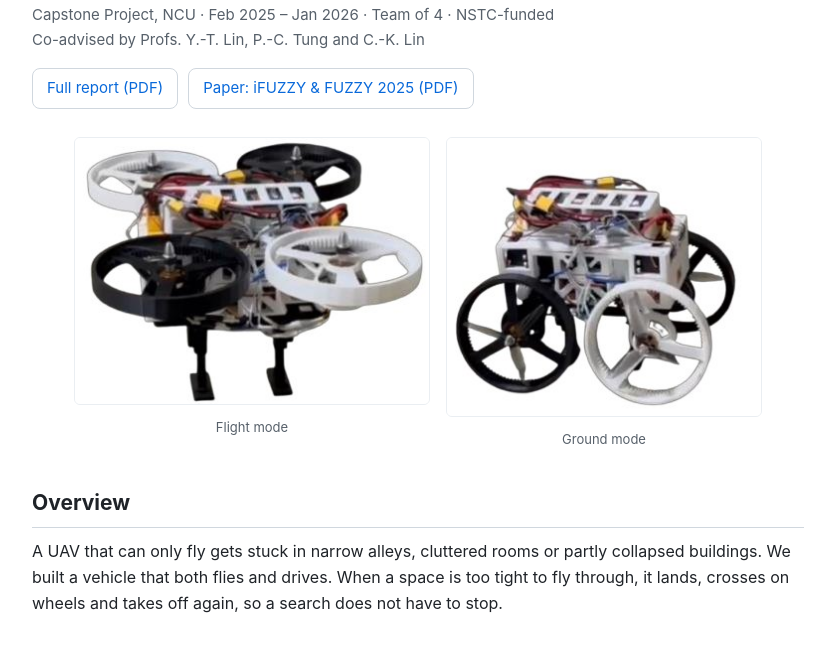
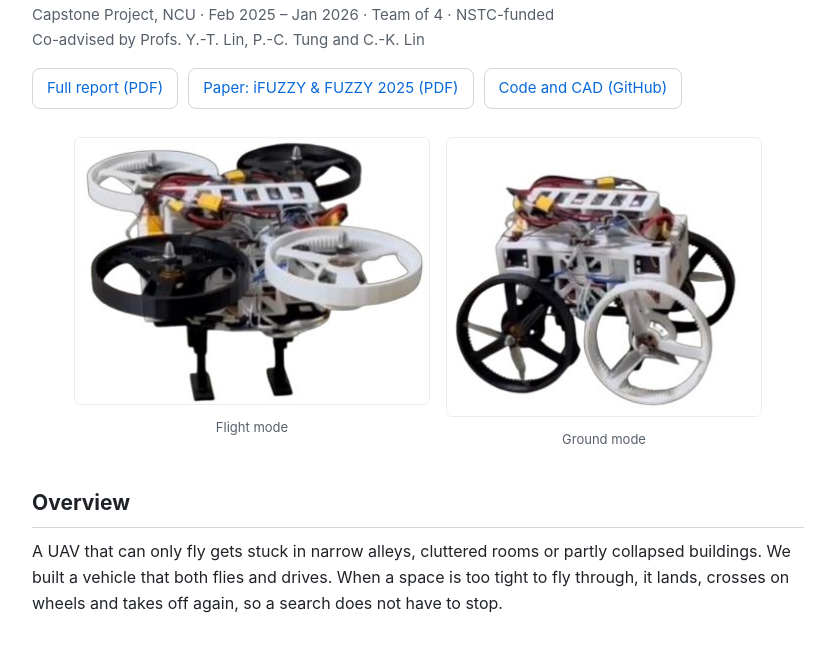
Before and after one commit to shiuanchi-ding/shiuanchi-ding.github.io, a plain HTML site: page projects/uav.html in a window 1280 px wide. Shown: the part 155-800 px from the top of the page, without its empty margins (222-1043 px from the left). Drawn offline with Linux system fonts and the light colour scheme.

Commit message:
Add files via upload

```diff
--- a/projects/uav.html
+++ b/projects/uav.html
@@ -46,6 +46,7 @@
   <div class="btns">
     <a class="btn" href="../files/uav-capstone.pdf">Full report (PDF)</a>
     <a class="btn" href="../files/uav-paper.pdf">Paper: iFUZZY &amp; FUZZY 2025 (PDF)</a>
+    <a class="btn" href="https://github.com/shiuanchi-ding/multimodal-uav">Code and CAD (GitHub)</a>
   </div>
 
   <div class="row">
```
